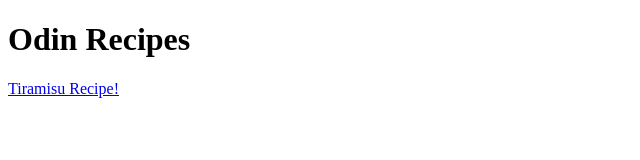
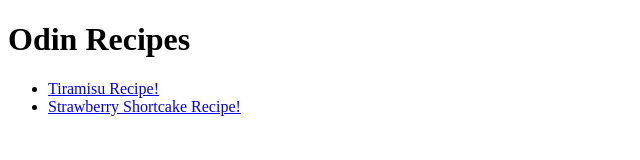
Before and after one commit to juliakoontz/odin-recipes, a plain HTML site: page index.html in a window 1280 px wide. Shown: the whole page, without its empty margins (0-640 px from the left). Drawn offline with Linux system fonts and the light colour scheme.

Commit message:
Add link to shortcake page

```diff
--- a/index.html
+++ b/index.html
@@ -8,6 +8,10 @@
 <body>
     <h1>Odin Recipes</h1>
 
-    <a href="recipes/tiramisu.html">Tiramisu Recipe!</a>
+    <ul>
+        <li><a href="recipes/tiramisu.html">Tiramisu Recipe!</a></li>
+        <li><a href="recipes/strawberry-shortcake.html">Strawberry Shortcake Recipe!</a></li>
+    </ul>
+
 </body>
 </html>
```
